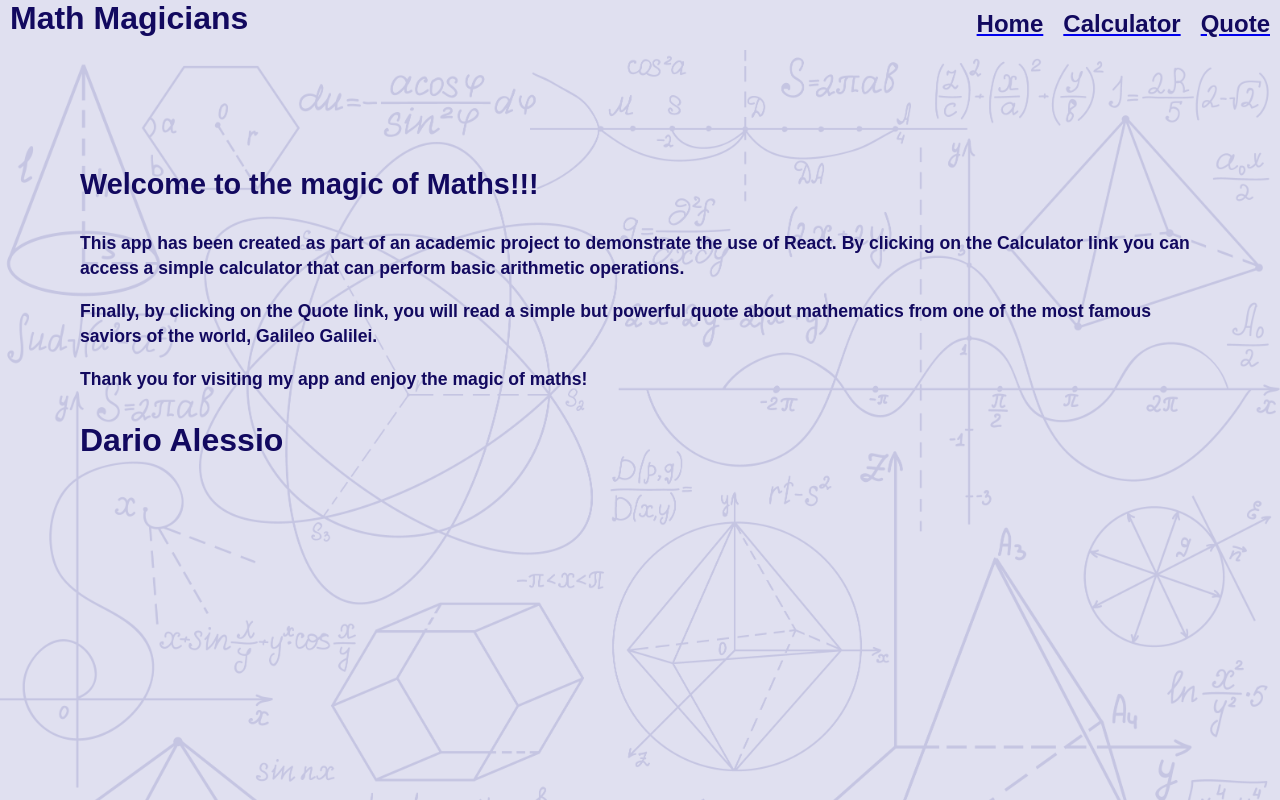
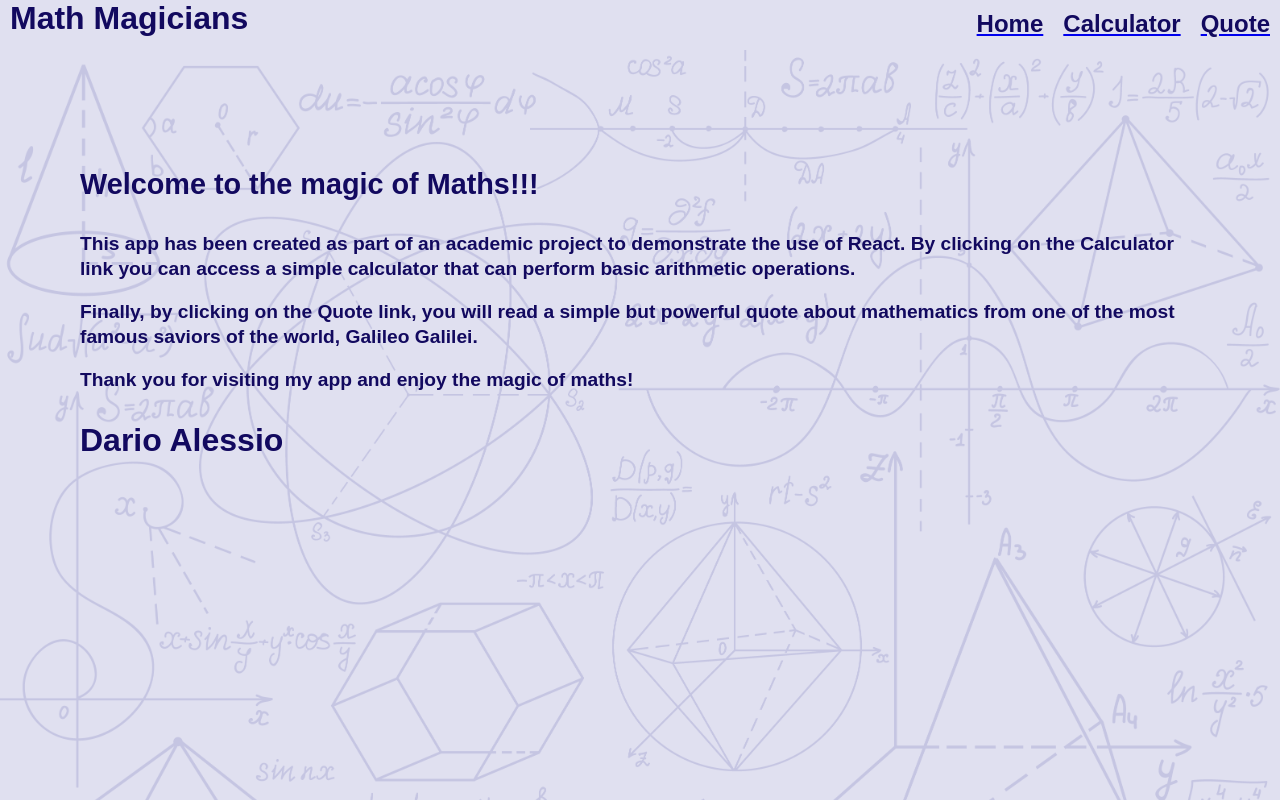
Before and after one commit to DarioAlessioR/math-magic, a React (Create React App) app: page / in a window 1280 px wide. Built offline with nearby package versions, Linux system fonts and the light colour scheme.

Commit message:
Change size of welcome text

```diff
--- a/src/App.css
+++ b/src/App.css
@@ -157,7 +157,7 @@ nav {
   line-height: 25px;
   font-weight: 600;
   color: rgb(18, 9, 95);
-  font-size: 1.1rem;
+  font-size: 1.2rem;
 }
 
 .text-sign {
```
